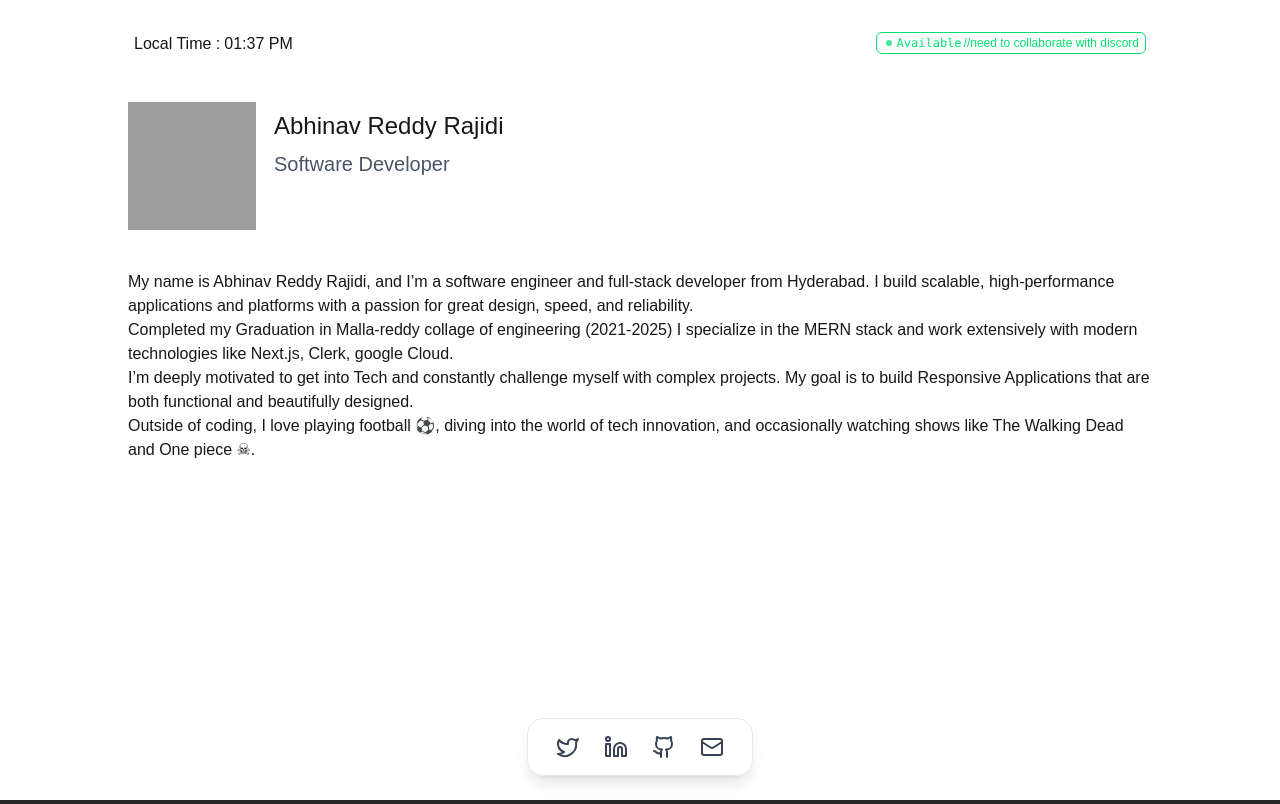
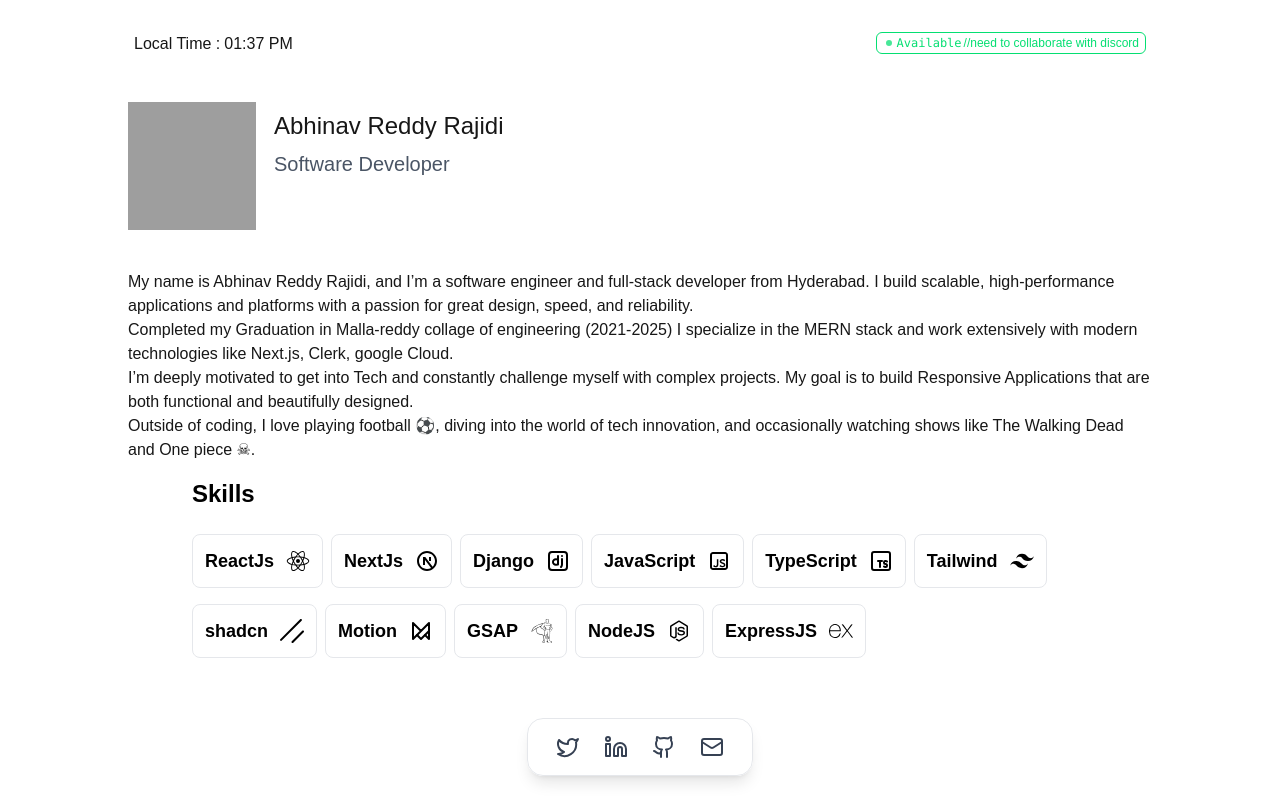
Before and after one commit to Abhi00045/abhinav.dev, a Next.js app: page / in a window 1280 px wide. Built offline with nearby package versions, Linux system fonts and the light colour scheme; grey boxes are pictures that could not be loaded.

Commit message:
dead line today

```diff
--- a/Components/HomeComponents/homePage.tsx
+++ b/Components/HomeComponents/homePage.tsx
@@ -5,6 +5,7 @@ import Nav from '../PageComponents/topNav'
 import Aboutme from '../PageComponents/Aboutme'
 import Footer from '../PageComponents/Footer'
 import { InfoCard } from '../PageComponents/infocard'
+import SkillSet from '../PageComponents/SkillSet'
 
 export const HomePage = () => {
   return (
@@ -13,6 +14,7 @@ export const HomePage = () => {
         <Nav/>
       <Aboutme/>
       <InfoCard/>
+      <SkillSet/>
       </main>
       <Footer/>
     </>
--- a/Components/PageComponents/SkillSet.jsx
+++ b/Components/PageComponents/SkillSet.jsx
@@ -1,51 +1,115 @@
-
+import { IoLogoReact } from "react-icons/io5";
+import { RiNextjsLine } from "react-icons/ri";
+import { TbBrandDjango } from "react-icons/tb";
+import { RiJavascriptLine } from "react-icons/ri";
+import { TbBrandTypescript } from "react-icons/tb";
+import { RiTailwindCssFill } from "react-icons/ri";
+import { SiShadcnui } from "react-icons/si";
+import { TbBrandFramerMotion } from "react-icons/tb";
+import { SiGreensock } from "react-icons/si";
+import { IoLogoNodejs } from "react-icons/io";
+import { SiExpress } from "react-icons/si";
 
 const SkillSet = () => {
 
   const Skills = [
-  { id: 1, icon: RiReactjsLine, text: "ReactJs" },
-  { id: 2, icon: RiNextjsLine, text: "NextJs" },
-  { id: 3, icon: SiDjango, text: "Django" },
-  { id: 4, icon: DiJavascript, text: "JavaScript" },
-  { id: 5, icon: TbBrandTypescript, text: "TypeScript" },
-  { id: 6, icon: RiTailwindCssFill, text: "Tailwind" },
+  {
+    id: 1,
+    icon: <IoLogoReact />,
+    text: "ReactJs"
+  },
+  {
+    id: 2,
+    icon: <RiNextjsLine /> ,
+    text: "NextJs"
+  },
+  {
+    id: 3,
+    icon: <TbBrandDjango />,
+    text: "Django"
+  },
+  {
+    id: 4,
+    icon: <RiJavascriptLine />,
+    text: "JavaScript"
+  },
+  {
+    id: 5,
+    icon: <TbBrandTypescript />,
+    text: "TypeScript"
+  },
+  {
+    id: 6,
+    icon: <RiTailwindCssFill />,
+    text: "Tailwind"
+  },
 //   { id: 7, icon: RiBearSmileLine, text: "Zustand" },
 //   { id: 8, icon: SiReactquery, text: "Tanstack Query" },
-  { id: 9, icon: SiShadcnui, text: "shadcn" },
-  { id: 10, icon: TbBrandFramerMotion, text: "Motion" },
-  { id: 11, icon: SiGreensock, text: "GSAP" },
-  { id: 12, icon: IoLogoNodejs, text: "NodeJS" },
-  { id: 13, icon: SiExpress, text: "ExpressJS" },
-  { id: 14, icon: BiLogoPostgresql, text: "PostgreSQL" },
-  { id: 15, icon: SiMongodb, text: "MongoDB" },
+  {
+     id: 9,
+    icon: <SiShadcnui />,
+    text: "shadcn"
+    },
+  {
+    id: 10,
+    icon: <TbBrandFramerMotion />,
+    text: "Motion"
+  },
+  {
+    id: 11,
+    icon: <SiGreensock />,
+    text: "GSAP"
+  },
+  {
+    id: 12,
+    icon: <IoLogoNodejs />,
+    text: "NodeJS"
+  },
+  {
+    id: 13,
+    icon: <SiExpress />,
+    text: "ExpressJS"
+  },
+  // { id: 14, icon: BiLogoPostgresql, text: "PostgreSQL" },
+  // { id: 15, icon: SiMongodb, text: "MongoDB" },
 //   { id: 16, icon: SiRedis, text: "Redis" },
-  { id: 17, icon: SiPrisma, text: "Prisma" },
-  { id: 18, icon: SiPostman, text: "Postman" },
-  { id: 19, icon: FaGitAlt, text: "Git" },
-  { id: 20, icon: FaGithub, text: "GitHub" },
-  { id: 21, icon: FaPython, text: "Python" },
-  { id: 22, icon: RiJavaLine, text: "Java" },
+  // { id: 17, icon: SiPrisma, text: "Prisma" },
+  // { id: 18, icon: SiPostman, text: "Postman" },
+  // { id: 19, icon: FaGitAlt, text: "Git" },
+  // { id: 20, icon: FaGithub, text: "GitHub" },
+  // { id: 21, icon: FaPython, text: "Python" },
+  // { id: 22, icon: RiJavaLine, text: "Java" },
 //   { id: 23, icon: TbHexagonLetterC, text: "C" },
 //   { id: 24, icon: TbBrandCpp, text: "C++" },
-  { id: 25, icon: BsFiletypeSql, text: "SQL" },
-  { id: 26, icon: FaDocker, text: "Docker" },
-  { id: 27, icon: VscTerminalLinux, text: "Linux" },
-  { id: 28, icon: SiVercel, text: "Vercel" },
+  // { id: 25, icon: BsFiletypeSql, text: "SQL" },
+  // { id: 26, icon: FaDocker, text: "Docker" },
+  // { id: 27, icon: VscTerminalLinux, text: "Linux" },
+  // { id: 28, icon: SiVercel, text: "Vercel" },
 //   { id: 29, icon: PiFigmaLogoBold, text: "Figma" },
 ]
 
   return (
-    <div className="flex flex-col gap-2">
-      <SectionTitle title="Skills & Tools" />
-      <div className=" flex flex-wrap gap-1.5 ">
-        {skills.map((skill) => (
-          <a key={skill.id} className="skills-card">
-            <skill.icon />
-            {skill.text}
-          </a>
-        ))}
+     <section id="skills" className="py-4 px-6 bg-white dark:bg-black transition-colors duration-300">
+      <div className="max-w-4xl mx-auto">
+        <h2 className="text-2xl font-bold mb-6 text-black dark:text-white transition-colors duration-300">
+          Skills
+        </h2>
+          <div className="space-y-2 flex flex-row flex-wrap gap-2">
+          {Skills.map((category, Index) => (
+            <div key={Index} className="space-y-3 ">
+              <div className="flex flex-wrap flex-row items-center gap-3  border border-gray-200 dark:border-white/10 p-3 rounded-lg bg-white dark:bg-transparent transition-colors duration-300 hover:bg-gray-50 dark:hover:bg-white/5 w-fit cursor-pointer">
+                <h3 className="text-lg font-bold text-black dark:text-white transition-colors duration-300">
+                {category.text}
+              </h3>
+                    <span className="text-2xl text-black dark:text-white transition-colors duration-300 block whitespace-nowrap">
+                      {category.icon}
+                    </span>
+                  </div>
+              </div>
+          ))}
+        </div>
       </div>
-    </div>
+    </section>
   )
 }
 
```
